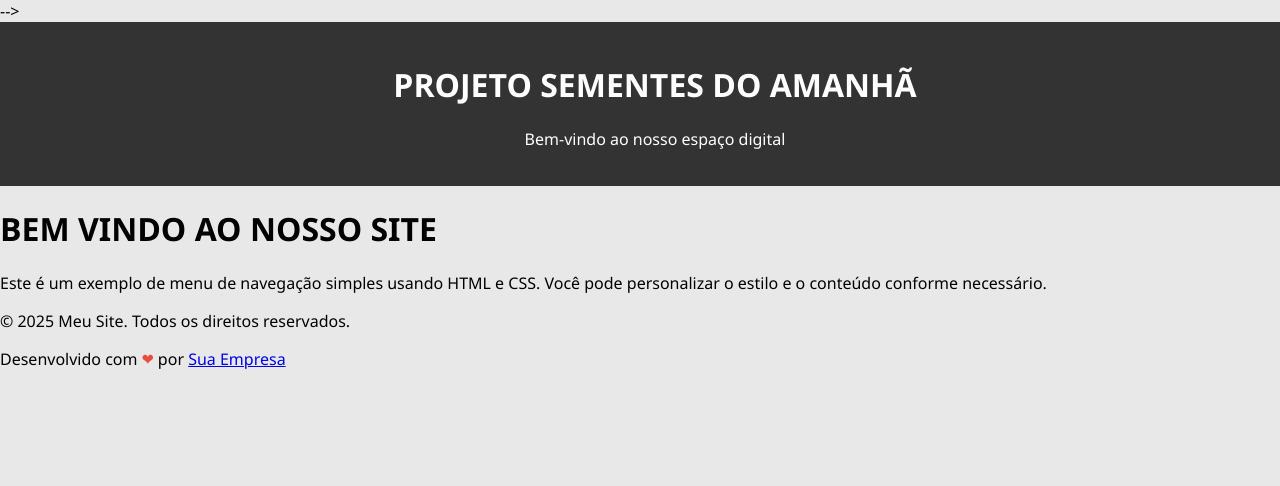
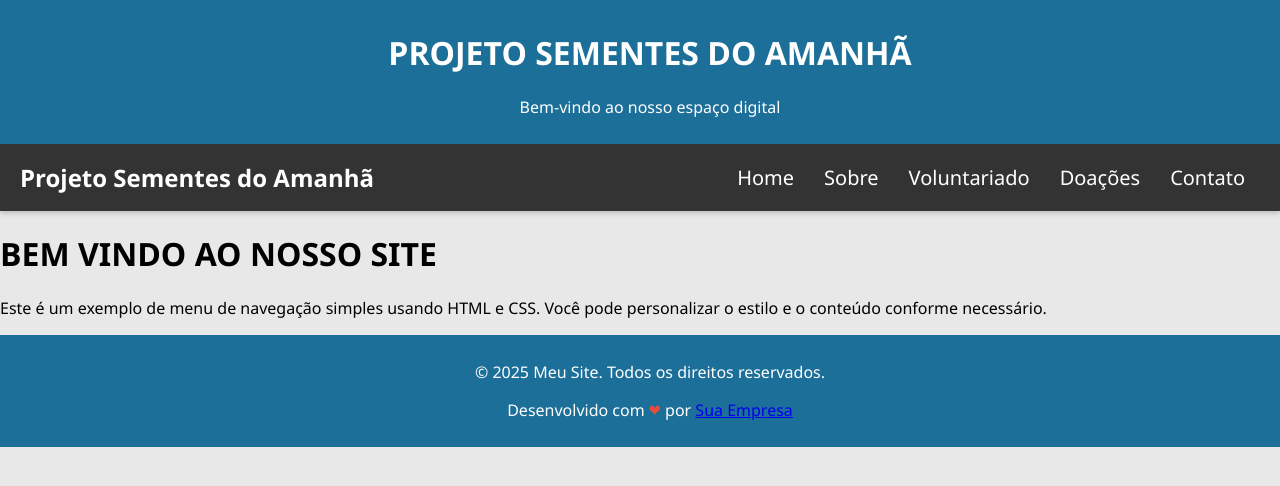
Before and after one commit to kamylla-lima-bezerra/Projeto-Sementes-do-Amanha, a plain HTML site: page Projeto Sementes do Amanhã/index.html in a window 1280 px wide. Shown: the top 486 px of the page. Drawn offline with Linux system fonts and the light colour scheme.

Commit message:
Commit automático: atualiza arquivos do projeto

```diff
--- a/Projeto Sementes do Amanhã/MENU/menu.html
+++ b/Projeto Sementes do Amanhã/MENU/menu.html
@@ -18,15 +18,6 @@
                 <li><a href="../CONTATO/Contato.html">Contato</a></li>
             </ul>
     </nav>
-    <div class="conteudo">
-        <h1>BEM VINDO AO NOSSO SITE</h1>
-        <p>Este é um exemplo de menu de navegação simples usando HTML e CSS. Você pode personalizar o estilo e o conteúdo conforme necessário.</p>
-
-    </div>
-
-    <footer class="rodape">
-        <p>&copy; 2025 Projeto Sementes do Amanhã. Todos os direitos reservados.</p>
-    </footer>
 
 </body>
 </html>
--- a/Projeto Sementes do Amanhã/MENU/style-menu.css
+++ b/Projeto Sementes do Amanhã/MENU/style-menu.css
@@ -37,6 +37,7 @@ body{
     padding: 20px 15px;
     display: block;
     transition: background-color 0.3s ease;
+    font-size: 20px;
 }
 
 .nav-links a:hover{
@@ -79,23 +80,3 @@ body{
   .nav-links.mobile a{padding:.8rem;border-radius:6px}
   .menu-nav{padding:.4rem 0}
 }
-
-.rodape{
-    background-color: #333;
-    color: white;
-    text-align: center;
-    padding: 20px 15px;
-    position: relative;
-    bottom: 0;
-    width: 100%;
-}
-
-.cabecalho{
-    background-color: #333;
-    color: white;
-    text-align: center;
-    padding: 20px 15px;
-    position: relative;
-    bottom: 0;
-    width: 100%;
-}
--- a/Projeto Sementes do Amanhã/index.html
+++ b/Projeto Sementes do Amanhã/index.html
@@ -4,19 +4,19 @@
     <meta charset="UTF-8">
     <meta name="viewport" content="width=device-width, initial-scale=1.0">
     <title>PROJETO - Sementes do Amanhão</title>
-    <!--> <link rel="stylesheet" href="../Projeto Sementes do Amanhã/MENU/style-menu.css"> -->
+    <link rel="stylesheet" href="MENU/style-menu.css">
     <link rel="stylesheet" href="style.css">
 </head>
 <body>
 
-   <div class="Topo">
         <!-- Cabeçalho -->
         <header class="cabecalho">
             <h1>PROJETO SEMENTES DO AMANHÃ</h1>
             <p>Bem-vindo ao nosso espaço digital</p>
         </header>
-
-
+        <div id="menu-container">
+            <!-- O menu será carregado aqui via JavaScript -->
+            carregarMenu();
         </div>
 
    <div class="Corpo">
@@ -29,16 +29,13 @@
 
    </div>
 
-   <div class="Final>
-
    <!-- Rodapé -->
    <footer class="rodape">
         <p>&copy; 2025 Meu Site. Todos os direitos reservados.</p>
         <p>Desenvolvido com <span style="color: #e74c3c;">❤</span> por <a href="#">Sua Empresa</a></p>
     </footer>
 
-   </div>
-
+   <script src="script.js"></script>
 
 </body>
 </html>
--- a/Projeto Sementes do Amanhã/style.css
+++ b/Projeto Sementes do Amanhã/style.css
@@ -6,20 +6,20 @@ body{
 }
 
 .rodape{
-    background-color: #333;
+    background-color:  #005f8fe0;
     color: white;
     text-align: center;
-    padding: 20px 15px;
+    padding: 10px 10px;
     position: relative;
     bottom: 0;
     width: 100%;
 }
 
 .cabecalho{
-    background-color: #333;
+    background-color: #005f8fe0;
     color: white;
     text-align: center;
-    padding: 20px 15px;
+    padding: 10px 10px;
     position: relative;
     bottom: 0;
     width: 100%;
```
Lines whose indentation alone changed are shown as unchanged.
